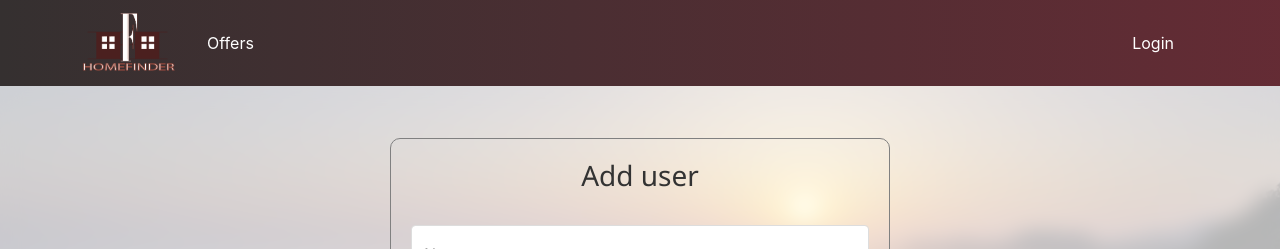
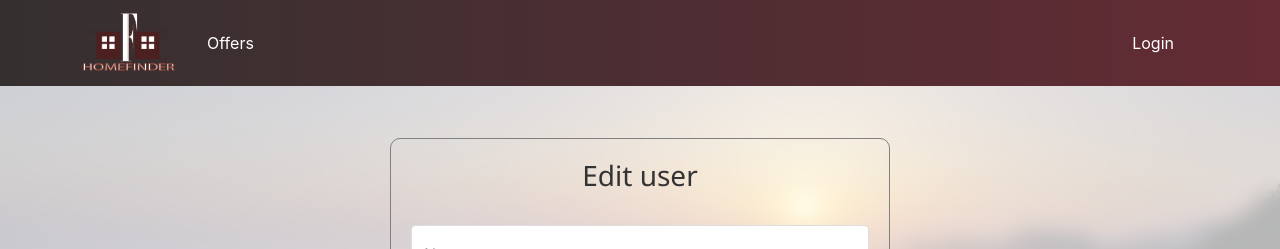
Before and after one commit to B1udger/home-finder, a React (Create React App) app: page /users/edit/1 in a window 1280 px wide. Shown: the top 249 px of the page. Built offline with nearby package versions, Linux system fonts and the light colour scheme; no server answers.

Commit message:
Update readme

```diff
--- a/src/components/users/user-form/UserForm.jsx
+++ b/src/components/users/user-form/UserForm.jsx
@@ -72,7 +72,13 @@ export function UserForm() {
   return (
     <div className="user-form-wrapper">
       <Form onSubmit={onFormSubmit}>
-        <h3>{pathname === '/register' ? 'Register' : 'Add user'}</h3>
+        <h3>
+          {pathname === '/register'
+            ? 'Register'
+            : pathname === '/users/add'
+            ? 'Add user'
+            : 'Edit user'}
+        </h3>
 
         <Form.Group className="mb-3" controlId="formBasicName">
           <FloatingLabel label="Name">
```
Also changed, not shown: 1 other file (tests, documents, lock files or other folders).
